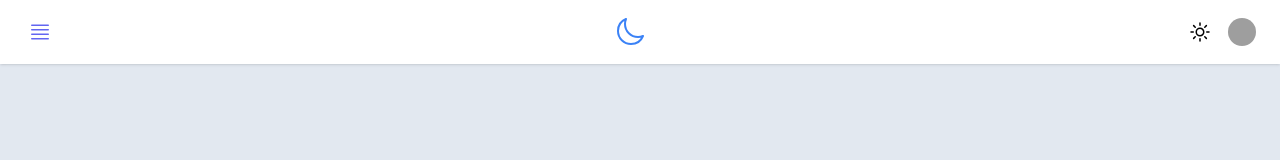
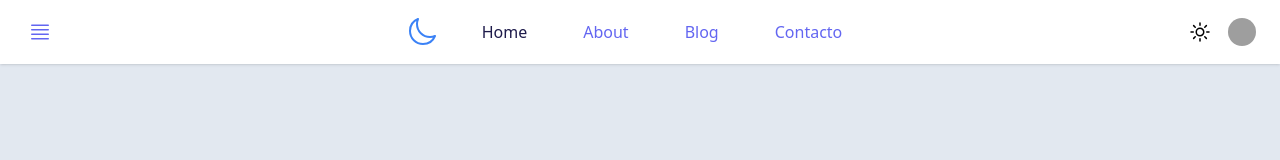
Before and after one commit to AngelMontesR/tailwind, a website built with Vite: page index.html in a window 1280 px wide. Built offline with nearby package versions, Linux system fonts and the light colour scheme; grey boxes are pictures that could not be loaded.

Commit message:
se crea navegacion para web

```diff
--- a/index.html
+++ b/index.html
@@ -8,17 +8,25 @@
     </head>
     <body class="bg-slate-200">
         <header class="bg-white px-6 shadow">
-            <div class="flex justify-between h-16 items-center">
-                <button class="rounded p-1 text-indigo-500 hover:bg-indigo-800 hover:transition-colors hover:text-white focus:ring-1 focus:ring-slate-indigo-500">
+            <div class="flex justify-between h-16 items-center max-w-7xl mx-auto">
+                <button class="rounded p-1 text-indigo-500 hover:bg-indigo-950 hover:transition-colors hover:text-white focus:ring-1 focus:ring-slate-indigo-500">
                     <svg xmlns="http://www.w3.org/2000/svg" fill="none" viewBox="0 0 24 24" stroke-width="1.5" stroke="currentColor" class="w-6 h-6">
                         <path stroke-linecap="round" stroke-linejoin="round" d="M3.75 5.25h16.5m-16.5 4.5h16.5m-16.5 4.5h16.5m-16.5 4.5h16.5" />
                     </svg>
                 </button>
-                <a href="#" class="-mr-4 text-blue-500 hover:text-blue-800 hover:rotate-12 duration-200">
-                    <svg xmlns="http://www.w3.org/2000/svg" fill="none" viewBox="0 0 24 24" stroke-width="1.5" stroke="currentColor" class="w-8 h-8">
-                        <path stroke-linecap="round" stroke-linejoin="round" d="M21.752 15.002A9.718 9.718 0 0118 15.75c-5.385 0-9.75-4.365-9.75-9.75 0-1.33.266-2.597.748-3.752A9.753 9.753 0 003 11.25C3 16.635 7.365 21 12.75 21a9.753 9.753 0 009.002-5.998z" />
-                    </svg>
-                </a>
+                <div class="-mr-4 flex items-center">
+                    <a href="#" class=" text-blue-500 hover:text-blue-950 hover:rotate-12 duration-200">
+                        <svg xmlns="http://www.w3.org/2000/svg" fill="none" viewBox="0 0 24 24" stroke-width="1.5" stroke="currentColor" class="w-8 h-8">
+                            <path stroke-linecap="round" stroke-linejoin="round" d="M21.752 15.002A9.718 9.718 0 0118 15.75c-5.385 0-9.75-4.365-9.75-9.75 0-1.33.266-2.597.748-3.752A9.753 9.753 0 003 11.25C3 16.635 7.365 21 12.75 21a9.753 9.753 0 009.002-5.998z" />
+                        </svg>
+                    </a>
+                    <div class="space-x-8 ml-8 md:flex hidden">
+                        <a class="px-3 py-2 text-indigo-950" href="">Home</a>
+                        <a class="text-indigo-500 px-3 py-2 hover:text-indigo-950 transition-colors" href="">About</a>
+                        <a class="text-indigo-500 px-3 py-2 hover:text-indigo-950 transition-colors" href="">Blog</a>
+                        <a class="text-indigo-500 px-3 py-2 hover:text-indigo-950 transition-colors" href="">Contacto</a>
+                    </div>
+                </div>
                 <div class="flex">
                     <button class="rounded-full hover:transition-colors hover:text-indigo-500 focus:ring-1 focus:ring-slate-indigo-500 focus:ring-offset-1">
                         <svg xmlns="http://www.w3.org/2000/svg" fill="none" viewBox="0 0 24 24" stroke-width="1.5" stroke="currentColor" class="w-6 h-6">
@@ -31,10 +39,10 @@
                 </div>
             </div>
             <div class="space-y-1 border-t pb-3 pt-2 md:hidden">
-                <a class="block px-3 py-2 rounded-md bg-indigo-800 text-white" href="">Home</a>
-                <a class="block px-3 py-2 rounded-md text-indigo-500 hover:bg-indigo-800 hover:text-white transition-colors" href="">About</a>
-                <a class="block px-3 py-2 rounded-md text-indigo-500 hover:bg-indigo-800 hover:text-white transition-colors" href="">Blog</a>
-                <a class="block px-3 py-2 rounded-md text-indigo-500 hover:bg-indigo-800 hover:text-white transition-colors" href="">Contacto</a>
+                <a class="block px-3 py-2 rounded-md bg-indigo-950 text-white" href="">Home</a>
+                <a class="block px-3 py-2 rounded-md text-indigo-500 hover:bg-indigo-950 hover:text-white transition-colors" href="">About</a>
+                <a class="block px-3 py-2 rounded-md text-indigo-500 hover:bg-indigo-950 hover:text-white transition-colors" href="">Blog</a>
+                <a class="block px-3 py-2 rounded-md text-indigo-500 hover:bg-indigo-950 hover:text-white transition-colors" href="">Contacto</a>
             </div>
         </header>
     </body>
```
